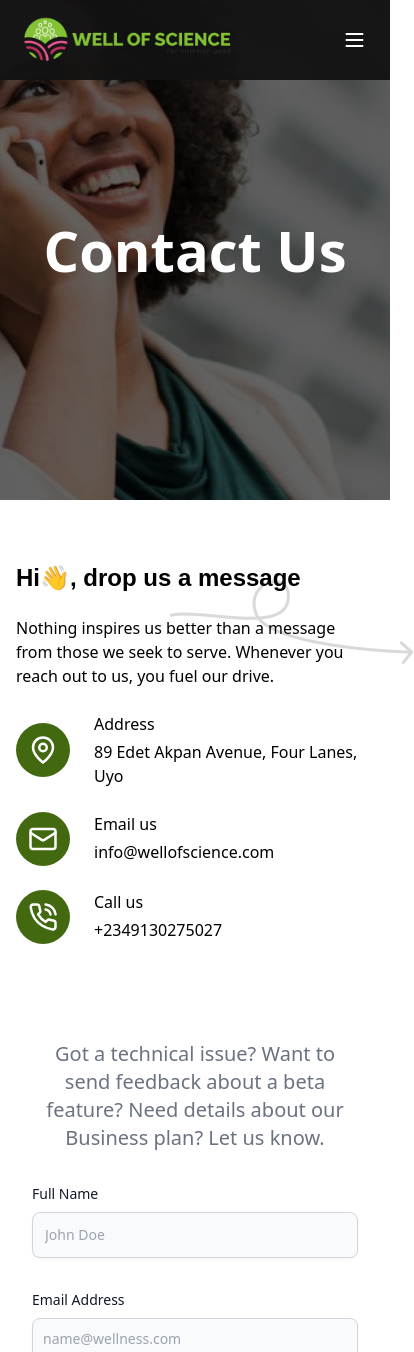
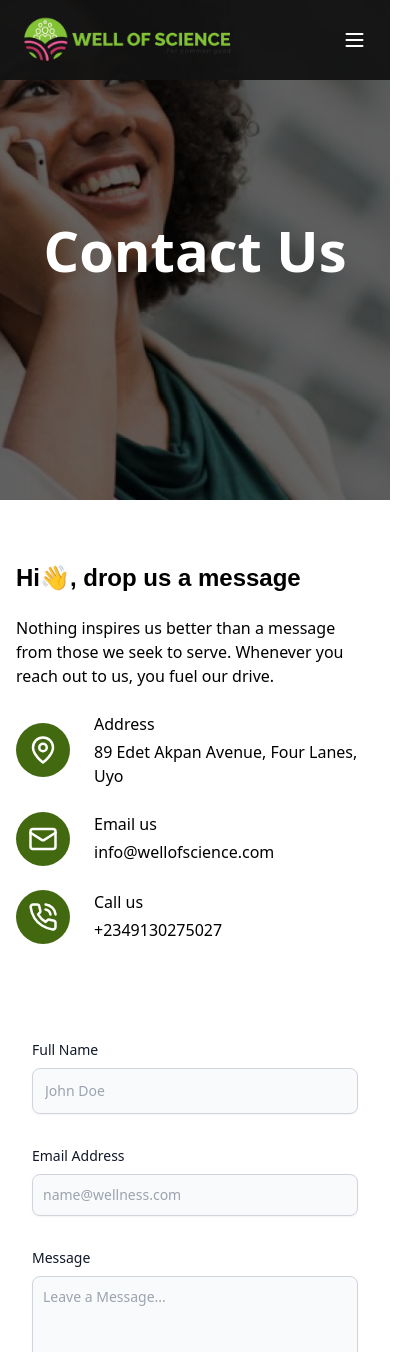
Before and after one commit to Abasifreke100/new-well-of-science, a React (Vite) app: page /contact in a window 390 px wide. Shown: the top 1352 px of the page, 414 px wide, since content can reach past the window. Built offline with nearby package versions, Linux system fonts and the light colour scheme; a web font is replaced by a local one.

Commit message:
Contact Us without form validation.

```diff
--- a/src/components/ui/ContactDetails.jsx
+++ b/src/components/ui/ContactDetails.jsx
@@ -42,12 +42,11 @@ const ContactDetails = () => {
                         <p>+2349130275027</p>
                     </div>
                 </div>
-            <img src="/images/vector38.png" className='absolute top-10 -right-10 -z-10 ' alt="" />
+            <img src="/images/vector38.png" className=' hidden md:block absolute  top-10 -right-10 -z-10 ' alt="" />
             </div>
             <div>
                 {/* Form */}
                 <div className="py-8 lg:py-16 px-4 mx-auto max-w-screen-md">
-                    <p className="mb-8 lg:mb-16 font-light text-center text-gray-500 dark:text-gray-400 sm:text-xl">Got a technical issue? Want to send feedback about a beta feature? Need details about our Business plan? Let us know.</p>
                     <form action="#" className="space-y-8">
                         <div>
                             <label for="subject" className="block mb-2 text-sm font-medium text-gray-900 ">Full Name</label>
```
